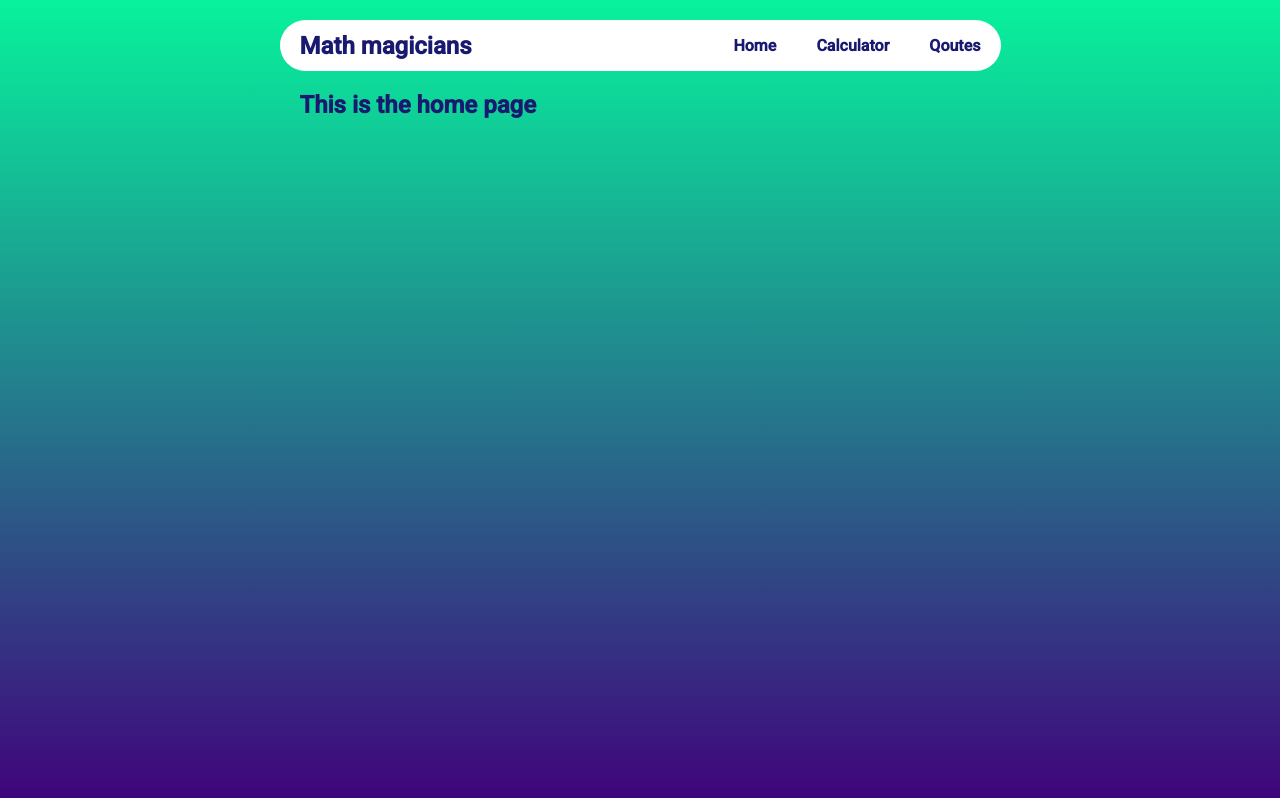
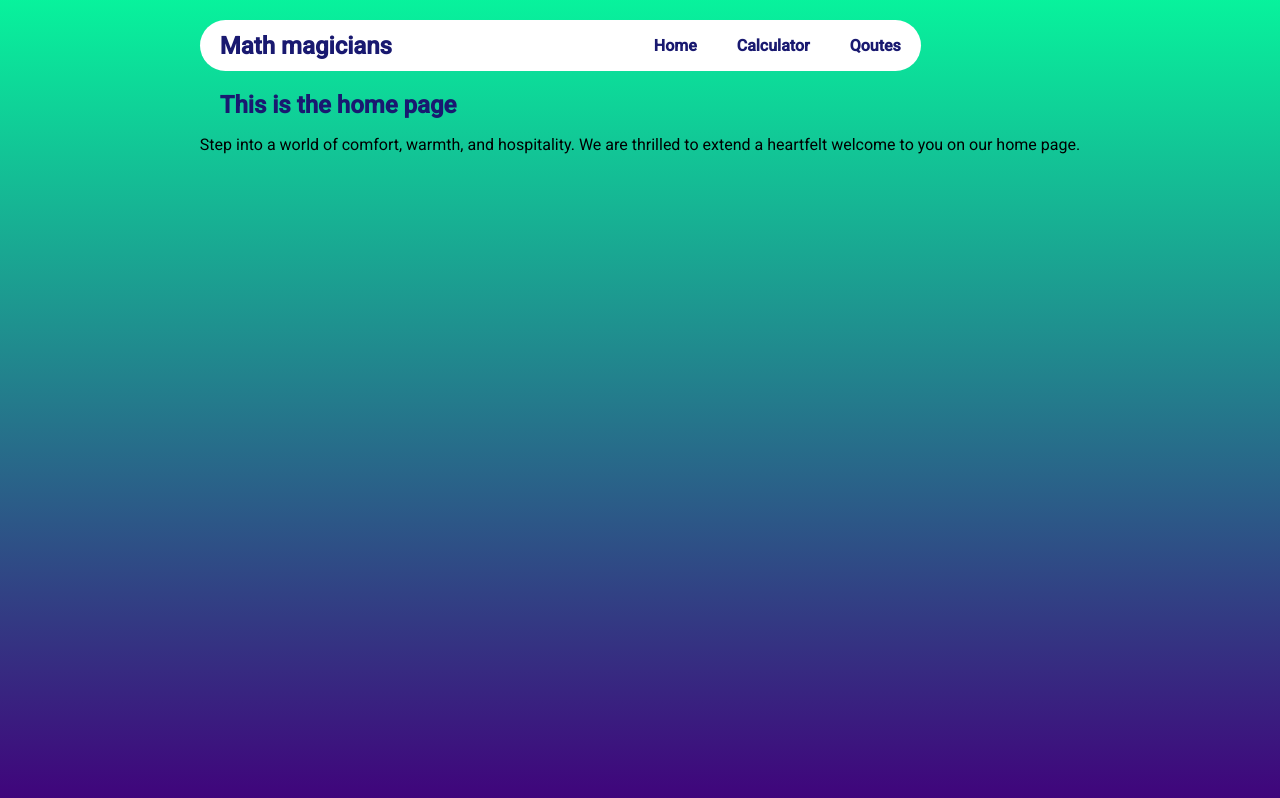
Before and after one commit to ctokoli/math-magicians-react-app, a React (Create React App) app: page / in a window 1280 px wide. Built offline with nearby package versions, Linux system fonts and the light colour scheme.

Commit message:
add text content in home.js

```diff
--- a/src/components/Home.js
+++ b/src/components/Home.js
@@ -2,6 +2,11 @@ function HomePage() {
   return (
     <div>
       <h2>This is the home page</h2>
+      <p>
+        Step into a world of comfort,
+        warmth, and hospitality. We are thrilled to extend a heartfelt welcome to
+        you on our home page.
+      </p>
     </div>
   );
 }
```
